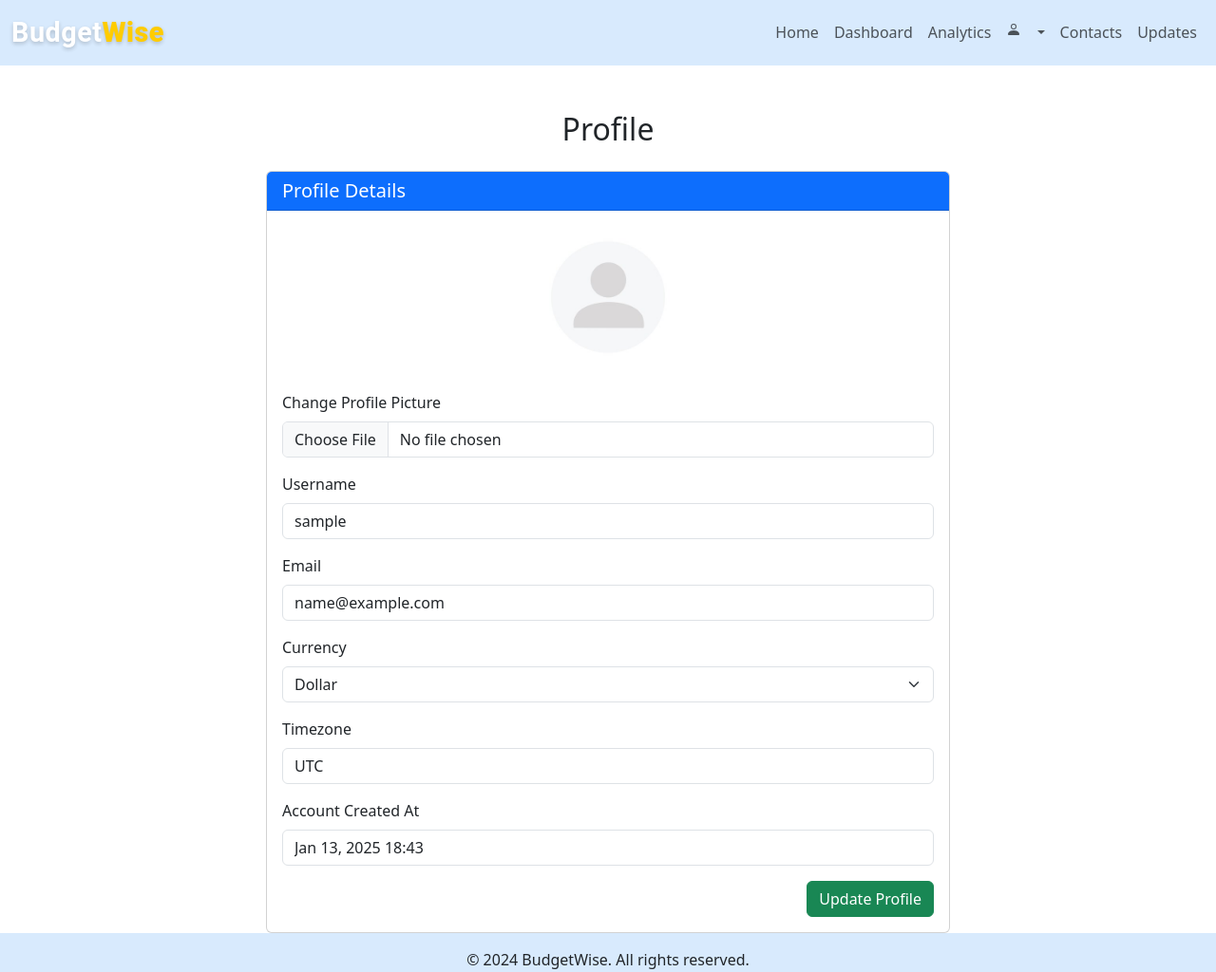
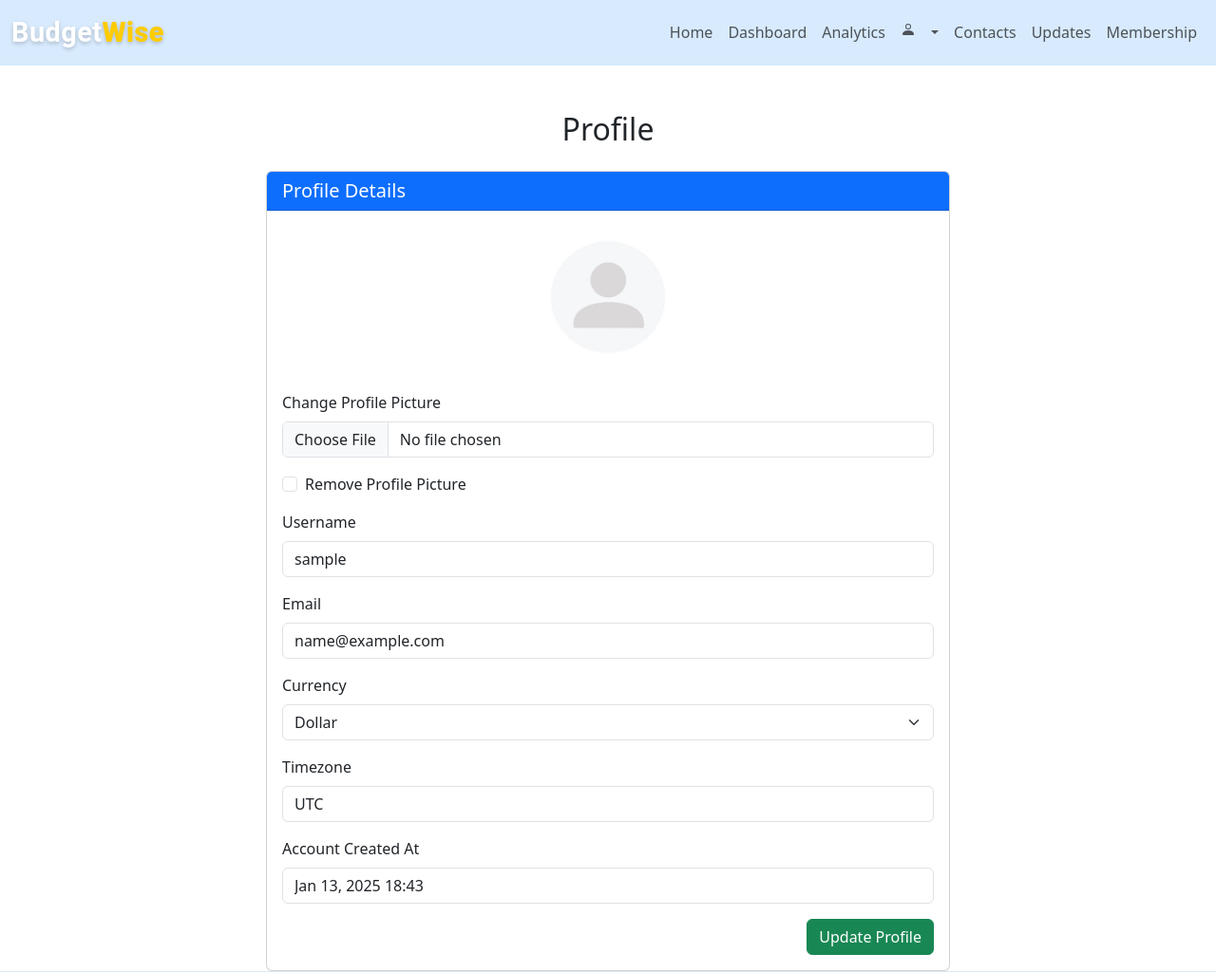
Before and after one commit to ckuly/BudgetWise, a Django app: page /home/profile/ in a window 1280 px wide. Shown: the top 1024 px of the page at 95% size. Run offline with Django 5.2, Linux system fonts and the light colour scheme; the visitor is signed in with stand-in values (Sample User, id 1).

Commit message:
Finalizing

```diff
--- a/budgetwise/admin.py
+++ b/budgetwise/admin.py
@@ -11,6 +11,7 @@ class BudgetAdmin(admin.ModelAdmin):
     list_editable = ("amount", "type", "category")
     list_filter = ("user", "type", "category")
     search_fields = ("user__username",)
+
 
 class TransactionAdmin(admin.ModelAdmin):
     list_display = ("user", "type", "amount", "category", "created_at", "updated_at")
@@ -44,8 +45,10 @@ class AuditLogAdmin(admin.ModelAdmin):
 class UpdateAdmin(admin.ModelAdmin):
     pass
 
+
 class AccountAdmin(admin.ModelAdmin):
     pass
+
 
 admin.site.register(Category, CategoryAdmin)
 admin.site.register(Budget, BudgetAdmin)
--- a/budgetwise/apps.py
+++ b/budgetwise/apps.py
@@ -6,4 +6,4 @@ class BudgetwiseConfig(AppConfig):
     name = 'budgetwise'\
 
     def ready(self):
-        import budgetwise.signals
+        from .signals import create_user_profile, save_user_profile
--- a/budgetwise/models.py
+++ b/budgetwise/models.py
@@ -99,6 +99,10 @@ class SavingsGoal(models.Model):
 from django.db import models
 from django.contrib.auth.models import User
 
+from django.db import models
+from django.contrib.auth.models import User
+
+
 class Profile(models.Model):
     """Profile explanation here"""
     CURRENCIES = [
@@ -107,10 +111,18 @@ class Profile(models.Model):
         ('JPY', 'Japanese Yen'),
         ('GBP', 'Pound Sterling'),
     ]
+
+    PLANS = [
+        ('free', 'Free'),
+        ('premium', 'Premium'),
+        ('elite', 'Elite'),
+    ]
+
     user = models.OneToOneField(User, on_delete=models.CASCADE)
     currency = models.CharField(max_length=3, choices=CURRENCIES, default="USD")
     timezone = models.CharField(max_length=50, default="UTC")
     profile_picture = models.ImageField(upload_to='profile_pictures/', default='profile_pictures/default.jpg')
+    plan = models.CharField(max_length=10, choices=PLANS, default="free")
     created_at = models.DateTimeField(auto_now_add=True)
 
     class Meta:
@@ -119,7 +131,6 @@ class Profile(models.Model):
 
     def __str__(self):
         return f"Profile of {self.user.username}"
-
 
 
 class Notification(models.Model):
--- a/budgetwise/signals.py
+++ b/budgetwise/signals.py
@@ -3,6 +3,7 @@ from django.db.models import Sum
 from django.db.models.signals import post_save, m2m_changed
 from django.dispatch import receiver
 from .models import SavingsGoal, Transaction, Profile
+
 
 @receiver(post_save, sender=User)
 def create_user_profile(sender, instance, created, **kwargs):
@@ -14,6 +15,7 @@ def create_user_profile(sender, instance, created, **kwargs):
 @receiver(post_save, sender=User)
 def save_user_profile(sender, instance, **kwargs):
     instance.profile.save()
+
 
 # Signal to handle updates on transaction changes
 @receiver(m2m_changed, sender=SavingsGoal.transactions.through)
--- a/budgetwise/urls.py
+++ b/budgetwise/urls.py
@@ -1,17 +1,16 @@
 from django.urls import path
 from . import views
-
 
 urlpatterns = [
     path('', views.index, name='index'),
     path('dashboard/', views.dashboard, name='dashboard'),
-    # path('user-dashboard/', views.user-dashboard, name='user-dashboard'),
     path('analytics/', views.analytics, name='analytics'),
-    # path('user-analytics/', views.user-analytics, name='user-analytics'),
     path('updates/', views.updates, name='updates'),
     path('newsletter/', views.newsletter, name='newsletter'),
     path('contacts/', views.contacts, name='contacts'),
     path('register/', views.register, name='register'),
     path('login/', views.login, name='login'),
     path('profile/', views.profile, name='profile'),
+    path('membership/', views.membership, name='membership'),
+    path('change_plan/<str:plan>/', views.change_plan, name='change_plan'),
 ]
--- a/budgetwise/views.py
+++ b/budgetwise/views.py
@@ -86,6 +86,11 @@ def profile(request):
         # Get the user's profile
         profile = request.user.profile
 
+        # Check if the user wants to remove the profile picture
+        if 'remove_picture' in request.POST:
+            profile.profile_picture.delete(save=False)  # Deletes the file from storage
+            profile.profile_picture = 'profile_pictures/default.jpg'  # Reset to default
+
         # Update profile fields
         profile.currency = request.POST.get("currency", profile.currency)
         profile.timezone = request.POST.get("timezone", profile.timezone)
@@ -161,13 +166,16 @@ def generate_monthly_chart(user, year):
     x = range(12)
 
     income_bars = ax.bar(x, income_data, width=width, label='Income', color='#4CAF50', alpha=0.8, edgecolor='black')
-    expense_bars = ax.bar([i + width for i in x], expense_data, width=width, label='Expense', color='#F44336', alpha=0.8, edgecolor='black')
+    expense_bars = ax.bar([i + width for i in x], expense_data, width=width, label='Expense', color='#F44336',
+                          alpha=0.8, edgecolor='black')
 
     # Add values above the bars
     for bar in income_bars:
-        ax.text(bar.get_x() + bar.get_width() / 2, bar.get_height() + 0.5, f"{bar.get_height():.2f}", ha='center', va='bottom', fontsize=10)
+        ax.text(bar.get_x() + bar.get_width() / 2, bar.get_height() + 0.5, f"{bar.get_height():.2f}", ha='center',
+                va='bottom', fontsize=10)
     for bar in expense_bars:
-        ax.text(bar.get_x() + bar.get_width() / 2, bar.get_height() + 0.5, f"{bar.get_height():.2f}", ha='center', va='bottom', fontsize=10)
+        ax.text(bar.get_x() + bar.get_width() / 2, bar.get_height() + 0.5, f"{bar.get_height():.2f}", ha='center',
+                va='bottom', fontsize=10)
 
     # Customize the chart
     ax.set_xticks([i + width / 2 for i in x])
@@ -223,6 +231,12 @@ def analytics(request):
     return render(request, "analytics.html", context)
 
 
+@login_required
+def membership(request):
+    """Display membership plans."""
+    return render(request, "membership.html")
+
+
 def newsletter(request):
     context = {}
     return render(request, "newsletter.html", context)
@@ -236,3 +250,17 @@ def error_404(request, exception=None):
 def error_500(request, exception=None):
     """Render a custom 500 page."""
     return render(request, '500.html', status=500)
+
+
+@login_required
+def change_plan(request, plan):
+    """Change the user's membership plan."""
+    valid_plans = ['free', 'premium', 'elite']
+    if plan in valid_plans:
+        profile = request.user.profile
+        profile.plan = plan
+        profile.save()
+        messages.success(request, f"Your plan has been updated to {plan.capitalize()}!")
+    else:
+        messages.error(request, "Invalid plan selection.")
+    return redirect('membership')
--- a/templates/index.html
+++ b/templates/index.html
@@ -83,6 +83,9 @@
                 <li class="nav-item">
                     <a class="nav-link" href="{% url 'updates' %}">Updates</a>
                 </li>
+                <li class="nav-item">
+                    <a class="nav-link" href="{% url 'membership' %}">Membership</a>
+                </li>
             </ul>
         </div>
     </div>
--- a/templates/profile.html
+++ b/templates/profile.html
@@ -24,6 +24,12 @@
                         <div class="mb-3">
                             <label for="profile_picture" class="form-label">Change Profile Picture</label>
                             <input type="file" id="profile_picture" name="profile_picture" class="form-control">
+                        </div>
+
+                        <!-- Remove Profile Picture -->
+                        <div class="mb-3 form-check">
+                            <input type="checkbox" class="form-check-input" id="remove_picture" name="remove_picture">
+                            <label class="form-check-label" for="remove_picture">Remove Profile Picture</label>
                         </div>
 
                         <!-- Username -->
```
Also changed, not shown: templates/membership.html (added, +79 -0 lines), budgetwise/forms.py (line endings or trailing spaces), budgetwise/migrations/0013_profile_plan.py (added), budgetwise/tests.py (line endings or trailing spaces), media/profile_pictures/drink.jpg (deleted).
